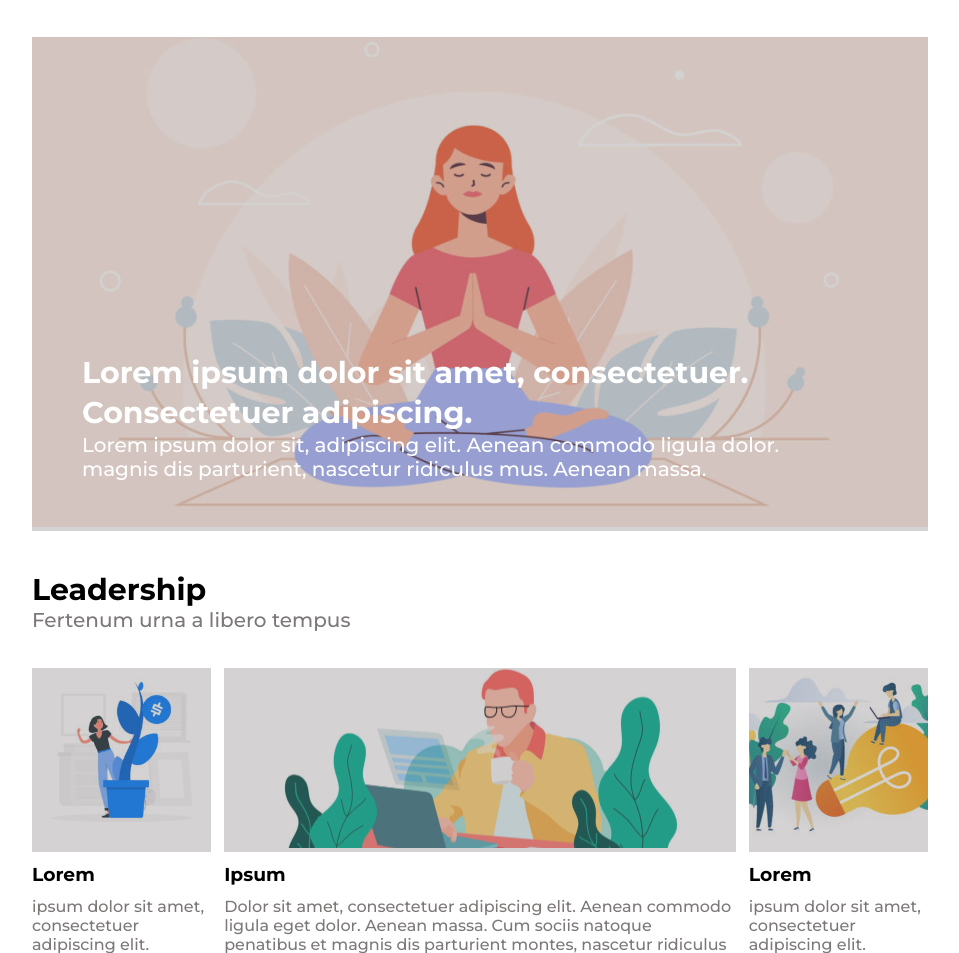
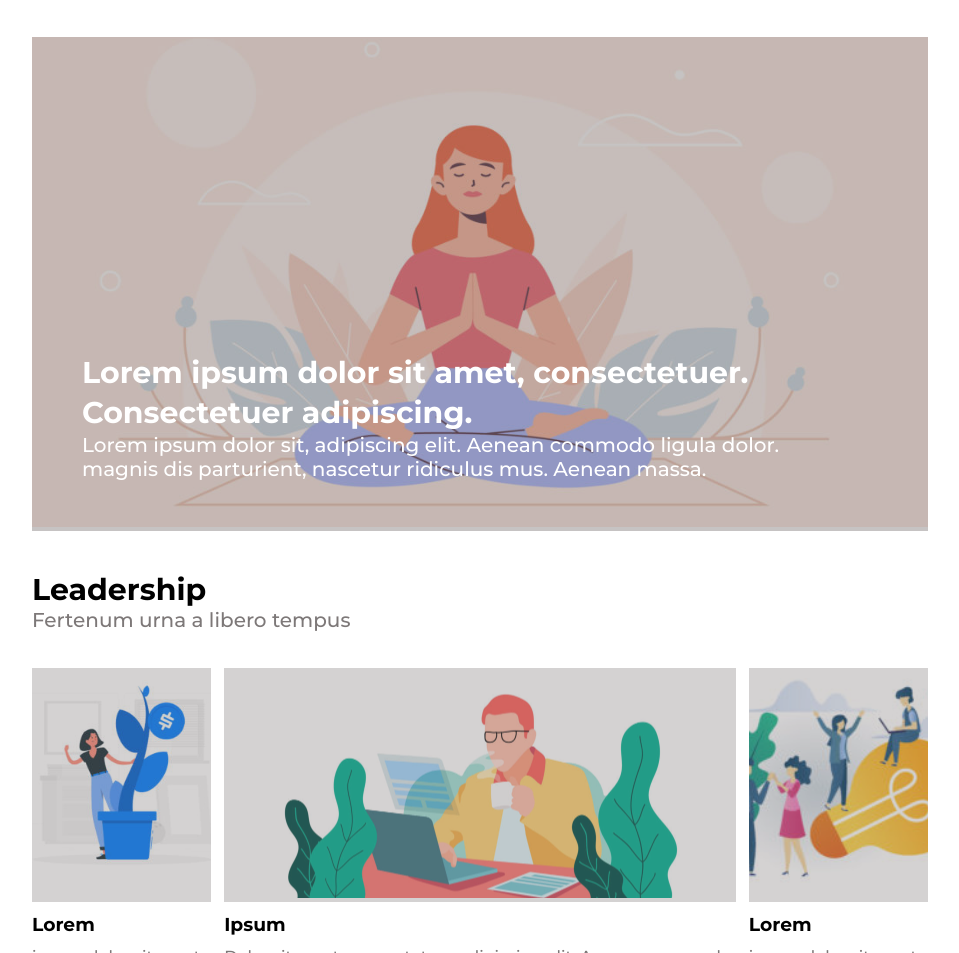
Before and after one commit to NeriEroi/htmlcss-wp, a plain HTML site: page index.html in a window 1280 px wide. Shown: the part 147-1100 px from the top of the page, without its empty margins (160-1119 px from the left). Drawn offline with Linux system fonts and the light colour scheme.

Commit message:
rifinitura css

```diff
--- a/css/style.css
+++ b/css/style.css
@@ -72,7 +72,7 @@ main .first-section .banner-container .layover {
     left: 0;
     bottom: 0;
     right: 0;
-    background-color: rgba(112, 106, 106, 0.3);
+    background-color: rgba(112, 106, 106, 0.4);
 }
 
 main .first-section .banner-container img {
@@ -117,7 +117,7 @@ main .second-section .title {
     font-size: 20px;
 }
 
-main .second-section .title p {
+.second-section .title p {
     color: rgba(112, 106, 106, 0.904);
 }
 
@@ -125,17 +125,10 @@ main .second-section .title p {
     width: calc(100% / 5);
 }
 
-main .second-section .paragraph.left .img-container img {
-    height: 180px;
-}
-
-main .second-section .paragraph.right .img-container img {
-    height: 180px;
-}
-
-
-main .second-section .paragraph .img-container img {
+.paragraph .img-container img,
+.paragraph-center .img-container img {
     width: 100%;
+    height: 230px;
     object-fit: cover;
 }
 
@@ -144,20 +137,11 @@ main .second-section .paragraph .img-container img {
     margin: 0 13px 16px 13px;
 }
 
-main .second-section .paragraph-center .img-container img {
-    height: 180px;
-}
-
-main .second-section .paragraph-center .img-container img {
-    width: 100%;
-    object-fit: cover;
-}
-
 .main .img-container {
     position: relative;
 }
 
-.main .paragraph .img-container .layover {
+.paragraph .img-container .layover {
     width: 100%;
     position: absolute;
     top: 0;
@@ -171,7 +155,7 @@ main .second-section .paragraph-center .img-container img {
     position: relative;
 }
 
-.main .paragraph-center .img-container .layover {
+.paragraph-center .img-container .layover {
     width: 100%;
     position: absolute;
     top: 0;
@@ -181,11 +165,13 @@ main .second-section .paragraph-center .img-container img {
     background-color: rgba(112, 106, 106, 0.3);
 }
 
-.paragraph h3, .paragraph-center h3 {
+.paragraph h3,
+.paragraph-center h3 {
     line-height: 45px;
 }
 
-.paragraph p, .paragraph-center p {
+.paragraph p,
+.paragraph-center p {
     color: rgba(112, 106, 106, 0.904);;
 }
 
@@ -203,6 +189,7 @@ main .second-section .paragraph-center .img-container img {
 /* / main second section attributes */
 
 
+
 footer {
     margin-top: 5px;
 }
```
